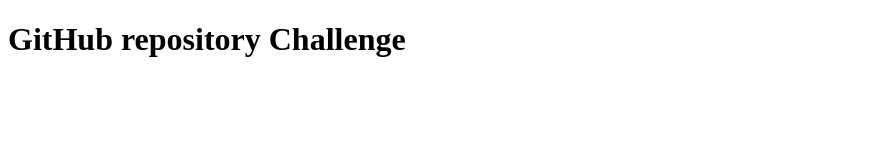
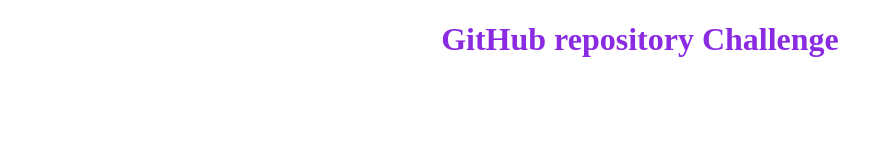
Before and after one commit to maryamS007/week6-chlng3-github, a plain HTML site: page index.html in a window 1280 px wide. Shown: the whole page, without its empty margins (0-892 px from the left). Drawn offline with Linux system fonts and the light colour scheme.

Commit message:
created and linked styles.css

```diff
--- a/index.html
+++ b/index.html
@@ -2,6 +2,7 @@
 <html lang="en">
   <head>
     <meta charset="UTF-8" />
+    <link rel="stylesheet" href="styles.css" />
     <meta http-equiv="X-UA-Compatible" content="IE=edge" />
     <meta name="viewport" content="width=device-width, initial-scale=1.0" />
     <title>Document</title>
--- /dev/null
+++ b/styles.css
@@ -0,0 +1,5 @@
+h1 {
+  text-align: center;
+  color: blueviolet;
+  font-weight: bolder;
+}
```
